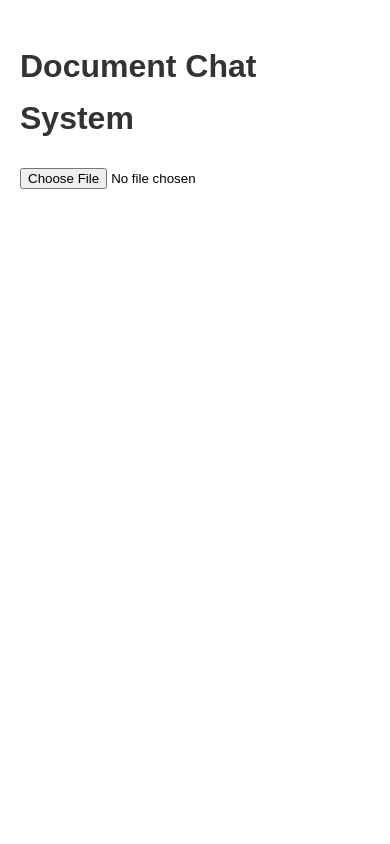
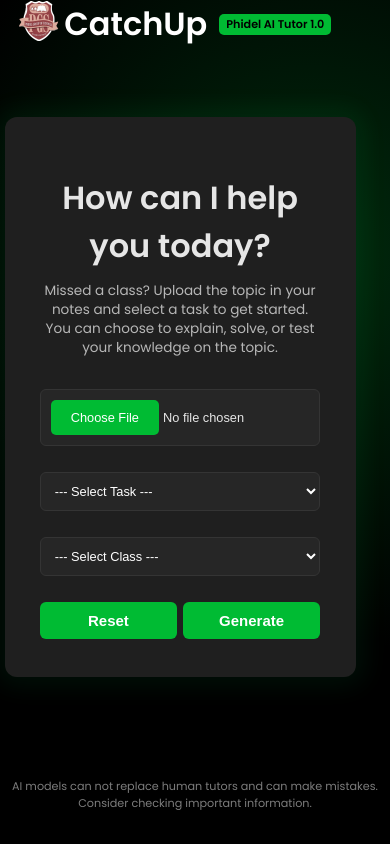
Before and after one commit to willgee9531/CatchUp_Phidel_AI_Tutor, a Flask app: page / in a window 390 px wide. Run offline with Flask 3, Linux system fonts and the light colour scheme.

Commit message:
[feature]: MVP fledged out.

```diff
--- a/app/routes.py
+++ b/app/routes.py
@@ -26,21 +26,21 @@ def index():
         except Exception as e:
             traceback.print_exc()
             return jsonify({'error': str(e)})
-
     return render_template('index.html')
 
 @main.route('/chat', methods=['POST'])
 def chat():
     """Handles ai interaction with users chat and context"""
     data = request.json
-    question = data.get('question')
+    task_value = data.get('taskInputValue')
+    class_value = data.get('classInputValue')
     context = data.get('context')
 
-    if not question or not context:
+    if not task_value or not class_value or not context:
         return jsonify({'error': 'Missing question or context'})
 
     try:
-        response = get_ai_response(question, context)
+        response = get_ai_response(task_value, class_value, context)
         return jsonify({'response': response})
     except Exception as e:
         traceback.print_exc()
--- a/app/templates/index.html
+++ b/app/templates/index.html
@@ -1,61 +1,101 @@
 <!DOCTYPE html>
 <html lang="en">
-<head>
-    <meta charset="UTF-8">
-    <meta name="viewport" content="width=device-width, initial-scale=1.0">
-    <title>Document Chat System</title>
-    <style>
-        body {
-            font-family: Arial, sans-serif;
-            line-height: 1.6;
-            margin: 0;
-            padding: 20px;
-            max-width: 800px;
-            margin: 0 auto;
-        }
-        h1 {
-            color: #333;
-        }
-        #fileInput {
-            margin-bottom: 20px;
-        }
-        #chatContainer {
-            border: 1px solid #ddd;
-            padding: 20px;
-            margin-top: 20px;
-        }
-        #documentContent {
-            width: 100%;
-            height: 200px;
-            margin-bottom: 20px;
-        }
-        #questionInput {
-            width: 70%;
-            padding: 5px;
-        }
-        #askButton {
-            padding: 5px 10px;
-            background-color: #007bff;
-            color: white;
-            border: none;
-            cursor: pointer;
-        }
-        #responseContainer {
-            margin-top: 20px;
-            border-top: 1px solid #ddd;
-            padding-top: 20px;
-        }
-    </style>
-</head>
-<body>
-    <h1>Document Chat System</h1>
-    <input type="file" id="fileInput" accept=".txt,.pdf,.docx,.json">
-    <div id="chatContainer" style="display: none;">
-        <textarea id="documentContent" readonly></textarea>
-        <input type="text" id="questionInput" placeholder="Ask a question about the document">
-        <button id="askButton">Ask</button>
-        <div id="responseContainer"></div>
-    </div>
+  <head>
+    <meta charset="UTF-8" />
+    <meta name="viewport" content="width=device-width, initial-scale=1.0" />
+    <title>CatchUp Chat box</title>
+
+    <!-- Google Font & Font Awesome icons -->
+    <link rel="preconnect" href="https://fonts.googleapis.com" />
+    <link rel="preconnect" href="https://fonts.gstatic.com" crossorigin />
+    <link
+      href="https://fonts.googleapis.com/css2?family=Poppins:wght@300;400;500;600&display=swap"
+      rel="stylesheet" />
+    <link
+      rel="stylesheet"
+      href="https://cdnjs.cloudflare.com/ajax/libs/font-awesome/6.5.0/css/all.min.css" />
+    <link
+      rel="stylesheet"
+      href="{{ url_for('static', filename='css/style.css')
+    }}" />
+  </head>
+  <body>
+    <main class="main">
+      <div class="topbar">
+        <a href="#"
+          ><img
+            src="{{ url_for('static', filename='img/phidelLogo.png') }}"
+            alt=""
+            width="40"
+        /></a>
+        <span style="margin-left: -7px">CatchUp</span>
+        <span class="tag">Phidel AI Tutor 1.0</span>
+      </div>
+
+      <!-- welcome card -->
+      <div class="maincontent">
+        <section class="welcome prompt1">
+          <div class="welcome__header">
+            <i class="fa-brands fa-openai"></i>
+            <h2>How can I help you today?</h2>
+            <p>
+              Missed a class? Upload the topic in your notes and select a task
+              to get started. You can choose to explain, solve, or test your
+              knowledge on the topic.
+            </p>
+          </div>
+
+          <textarea
+            name=""
+            id="documentContent"
+            style="display: none"></textarea>
+
+          <form action="">
+            <div class="searchcontainer">
+              <input
+                class="uploadcont"
+                type="file"
+                name=""
+                id="fileInput"
+                accept=".txt, .docx, .pdf, .json" />
+
+              <select name="" id="taskInput">
+                <option value="" selected>--- Select Task ---</option>
+                <option value="Explain">Explain</option>
+                <option value="Solve">Solve</option>
+                <option value="Test Me">Test Me</option>
+              </select>
+
+              <select name="" id="classInput">
+                <option value="" selected>--- Select Class ---</option>
+                <option value="Grade 7">JSS 1: Grade 7</option>
+                <option value="Grade 8">JSS 2: Grade 8</option>
+                <option value="Grade 9">JSS 3: Grade 9</option>
+                <option value="Grade 10">SSS 1: Grade 10</option>
+                <option value="Grade 11">SSS 2: Grade 11</option>
+                <option value="Grade 12">SSS 3: Grade 12</option>
+              </select>
+              <div class="button-set">
+                <button type="reset">Reset</button>
+                <button type="submit" id="generateBtn">Generate</button>
+              </div>
+            </div>
+          </form>
+        </section>
+
+        <section class="welcome prompt1 display" id="chatContainer">
+          <div name="" id="responseContainer"></div>
+          <button type="reset" id="copyBtn">Copy as text</button>
+        </section>
+      </div>
+
+      <footer class="footer">
+        AI models can not replace human tutors and can make mistakes. Consider
+        checking important information.
+      </footer>
+    </main>
+
+    <script src="https://cdn.jsdelivr.net/npm/marked/marked.min.js"></script>
     <script src="{{ url_for('static', filename='js/main.js') }}"></script>
-</body>
+  </body>
 </html>
--- a/config.py
+++ b/config.py
@@ -1,5 +1,3 @@
-import os
-
 class Config:
     SECRET_KEY = 'just-for-development-alone'
     UPLOAD_FOLDER = 'uploads'
--- /dev/null
+++ b/static/css/style.css
@@ -0,0 +1,242 @@
+/* ——— Reset / Base ——— */
+*,
+*::before,
+*::after {
+  box-sizing: border-box;
+  margin: 0;
+  padding: 0;
+}
+body {
+  font-family: "Poppins", sans-serif;
+  background: radial-gradient(
+    circle at 80% 30%,
+    #002b0d 0%,
+    #000 60%
+  );
+  color: #e6e6e6;
+  display: flex;
+  min-height: 100vh;
+}
+
+
+::selection {
+  background: #0b3;
+  color: #fff;
+}
+
+::-moz-selection {
+  background: #0b3;
+  color: #fff;
+}
+
+/* ——— Main ——— */
+.main { flex: 1; position: relative; display: flex; flex-direction: column; }
+
+/* top bar */
+.topbar {
+  height: 48px;
+  display: flex;
+  align-items: center;
+  gap: 0.75rem;
+  padding: 0 1.2rem;
+  color: #fff;
+  font-size: 0.9rem;
+}
+.topbar .tag {
+  background: #0b3;
+  color: #000;
+  font-size: 0.7rem;
+  padding: 2px 7px;
+  border-radius: 5px;
+}
+
+.topbar span {
+  font-weight: 600;
+  color: #fff;
+  font-size: 2rem;
+}
+/* .topbar__icons { margin-left: auto; display: flex; gap: 1rem; } */
+
+.maincontent{
+  display: flex;
+  justify-content: center;
+  align-items: center;
+  text-align: center;
+  margin: auto 0px;
+}
+
+/* welcome card */
+.welcome {
+  width: min(560px, 90%);
+  background: #1f1f1f;
+  border-radius: 12px;
+  padding: 2rem 2.2rem 2.4rem;
+  display: flex;
+  flex-direction: column;
+  gap: 2rem;
+  box-shadow: 0 0 25px 10px rgba(0,255,120,0.06);
+}
+
+.welcome:hover {
+  animation: scale 0.5s 0.2s infinite;
+}
+
+
+
+
+.prompt1{
+  margin-right: 30px;
+}
+.welcome__header { text-align: center; }
+.welcome__header h2 { font-size: 2rem; font-weight: 600;}
+.welcome__header p { font-size: 0.85rem; color: #b7b7b7; margin-top: 0.7rem; line-height: 1.4; }
+
+.searchcontainer .uploadcont{
+  display: block;
+  width: 100%;
+  margin-bottom: 10px;
+  padding: 10px;
+  background: #262626;
+  border: 1px solid #343434;
+  border-radius: 6px;
+  font-size: 0.8rem;
+  cursor: pointer;
+  text-align: center;
+}
+
+input[type="file"]::file-selector-button {
+  background-color: #0b3;
+  color: white;
+  padding: 10px 20px;
+  border: none;
+  border-radius: 5px;
+  cursor: pointer;
+}
+
+select {
+  background: #262626;
+  border: 1px solid #343434;
+  border-radius: 6px;
+  padding: 10px;
+  color: #fff;
+  font-size: 0.8rem;
+  margin: auto;
+}
+
+.searchcontainer .uploadcont:hover {
+  background: #343434;
+  border-color: #0b3;
+}
+
+
+.searchcontainer label{
+  background-color: #7f9ccb;
+  padding: 5px 10px;
+  border-radius: 5px;
+  border: 1px ridge black;
+  font-size: 0.8rem;
+  height: auto;
+  margin-bottom: 20px;
+}
+label:hover {
+  background-color: #2d5ba3;
+  color: white;
+
+}
+
+.searchcontainer select{
+  display: block;
+  width: 100%;
+  height: auto;
+  border-radius: 6px;
+  margin-bottom: 10px;
+  padding: 10px;
+  outline: none;
+}
+
+.searchcontainer select:focus {
+  background: #343434;
+  border-color: #0b3;
+}
+.searchcontainer button {
+  background:#0b3;
+  border: none;
+  color: white;
+  width: 49%;
+  padding: 10px;
+  font-size: 15px;
+  border-radius: 6px;
+  cursor: pointer;
+  font-weight: 600;
+  transition: background 0.3s ease;
+}
+
+.button-set{
+  display: flex;
+  justify-content: space-between;
+}
+.searchcontainer button:hover { background: #08a837; }
+
+.searchcontainer {
+  display: flex;
+  flex-direction: column;
+  gap: 1rem;
+}
+
+.display {
+  /* display: none; */
+  padding: 20px;
+  align-items: center;
+}
+
+.display div{
+  width: 100%;
+  height: 400px;
+  border: none;
+  border-radius: 10px;
+  background: #3c3c3c;
+  color: #fff;
+  padding: 10px 20px 10px 20px;
+  text-align: justify;
+  font-size: 1rem;
+  font-family: "Poppins", sans-serif;
+  overflow: auto;
+}
+
+
+.display div:hover {
+  box-shadow: 0 0 10px rgba(0,255,120,0.2);
+}
+
+.display button {
+  width: 100%;
+  background: #0b3;
+  color: #fff;
+  border: none;
+  padding: 10px 20px;
+  border-radius: 6px;
+  font-size: 15px;
+  cursor: pointer;
+  font-weight: 600;
+  transition: background 0.3s ease;
+}
+
+.display button:hover {
+  background: #08a837;
+}
+
+#chatContainer {
+  display: none;
+}
+
+.footer {
+  text-align: center;
+  font-size: 0.7rem;
+  color: #7c7c7c;
+  margin: 2rem 0;
+}
+
+/* ——— Utilities ——— */
+@media (max-width: 800px) {
+  .sidebar { display: none; }       /* hide sidebar on small screens */
+}
--- a/static/js/main.js
+++ b/static/js/main.js
@@ -2,9 +2,12 @@ document.addEventListener('DOMContentLoaded', function() {
     const fileInput = document.getElementById('fileInput');
     const chatContainer = document.getElementById('chatContainer');
     const documentContent = document.getElementById('documentContent');
-    const questionInput = document.getElementById('questionInput');
-    const askButton = document.getElementById('askButton');
+    const taskInput = document.getElementById('taskInput');
+    const classInput = document.getElementById('classInput');
+    const generateBtn = document.getElementById('generateBtn');
+    const copyBtn = document.getElementById('copyBtn');
     const responseContainer = document.getElementById('responseContainer');
+    const valueToCopy = document.getElementsByTagName('div');
 
     fileInput.addEventListener('change', function(e) {
         const file = e.target.files[0];
@@ -12,8 +15,7 @@ document.addEventListener('DOMContentLoaded', function() {
         formData.append('file', file);
 
         // Show loading indicator
-        chatContainer.innerHTML = '<p>Loading...</p>';
-        chatContainer.style.display = 'block';
+        // chatContainer.innerHTML = '<p>Loading...</p>';
 
         console.log('Sending file to server...');
 
@@ -30,30 +32,34 @@ document.addEventListener('DOMContentLoaded', function() {
             if (data.success) {
                 console.log('File processed successfully');
                 documentContent.value = data.text;
-                chatContainer.innerHTML = ''; // Clear loading indicator
-                chatContainer.appendChild(documentContent);
-                chatContainer.appendChild(questionInput);
-                chatContainer.appendChild(askButton);
-                chatContainer.appendChild(responseContainer);
+                // chatContainer.innerHTML = ''; // Clear loading indicator
                 console.log('Chat container updated');
             } else {
-                throw new Error(data.error || 'An error occurred while processing the file.');
+                throw new Error(data.error ||  'An error occurred while processing the file.');
             }
         })
         .catch(error => {
             console.error('Error:', error);
-            chatContainer.innerHTML = `<p>Error: ${error.message}</p>`;
+            alert(`Error: ${error.message}`);
         });
     });
 
-    askButton.addEventListener('click', function() {
-        const question = questionInput.value;
+    generateBtn.addEventListener('click', function(e) {
+        e.preventDefault();
+        const taskInputValue = taskInput.value;
+        const classInputValue = classInput.value;
         const context = documentContent.value;
 
-        if (!question.trim()) {
+        if (!taskInputValue.trim() || !classInputValue.trim()) {
             alert('Please enter a question.');
             return;
         }
+
+
+        chatContainer.style.display = 'flex';
+        chatContainer.appendChild(responseContainer);
+        chatContainer.appendChild(copyBtn);
+
 
         // Show loading indicator
         responseContainer.innerHTML = '<p>Loading...</p>';
@@ -65,14 +71,17 @@ document.addEventListener('DOMContentLoaded', function() {
             headers: {
                 'Content-Type': 'application/json',
             },
-            body: JSON.stringify({question: question, context: context})
+            body: JSON.stringify({
+                taskInputValue: taskInputValue,
+                classInputValue: classInputValue,
+                context: context
+            })
         })
         .then(response => response.json())
         .then(data => {
             console.log('Received response from server:', data);
             if (data.response) {
-                responseContainer.innerHTML = `<p><strong>Q:</strong> ${question}</p><p><strong>A:</strong> ${data.response}</p>`;
-                questionInput.value = '';
+                responseContainer.innerHTML = marked.parse(data.response);
             } else {
                 throw new Error(data.error || 'An error occurred while processing your question.');
             }
@@ -82,4 +91,13 @@ document.addEventListener('DOMContentLoaded', function() {
             responseContainer.innerHTML = `<p>Error: ${error.message}</p>`;
         });
     });
+
+    copyBtn.addEventListener('click', function(e) {
+        e.preventDefault();
+        navigator.clipboard.writeText(valueToCopy[5].textContent);
+        copyBtn.innerHTML = 'Copied';
+        setTimeout(() => {
+            copyBtn.innerHTML = 'Copy as text';
+        }, 2000);
+    });
 });
```
Also changed, not shown: CODE_OF_CONDUCT.md (added, +28 -0 lines), app/templates/index2.html (added, +61 -0 lines), app/utils.py (+12 -5 lines), main.py (added, +9 -0 lines), requirements.txt (+99 -59 lines), README.md, static/img/CatchUp_generated.PNG (added), static/img/CatchUp_home.PNG (added), static/img/phidelLogo.png (added), 1 other file.
